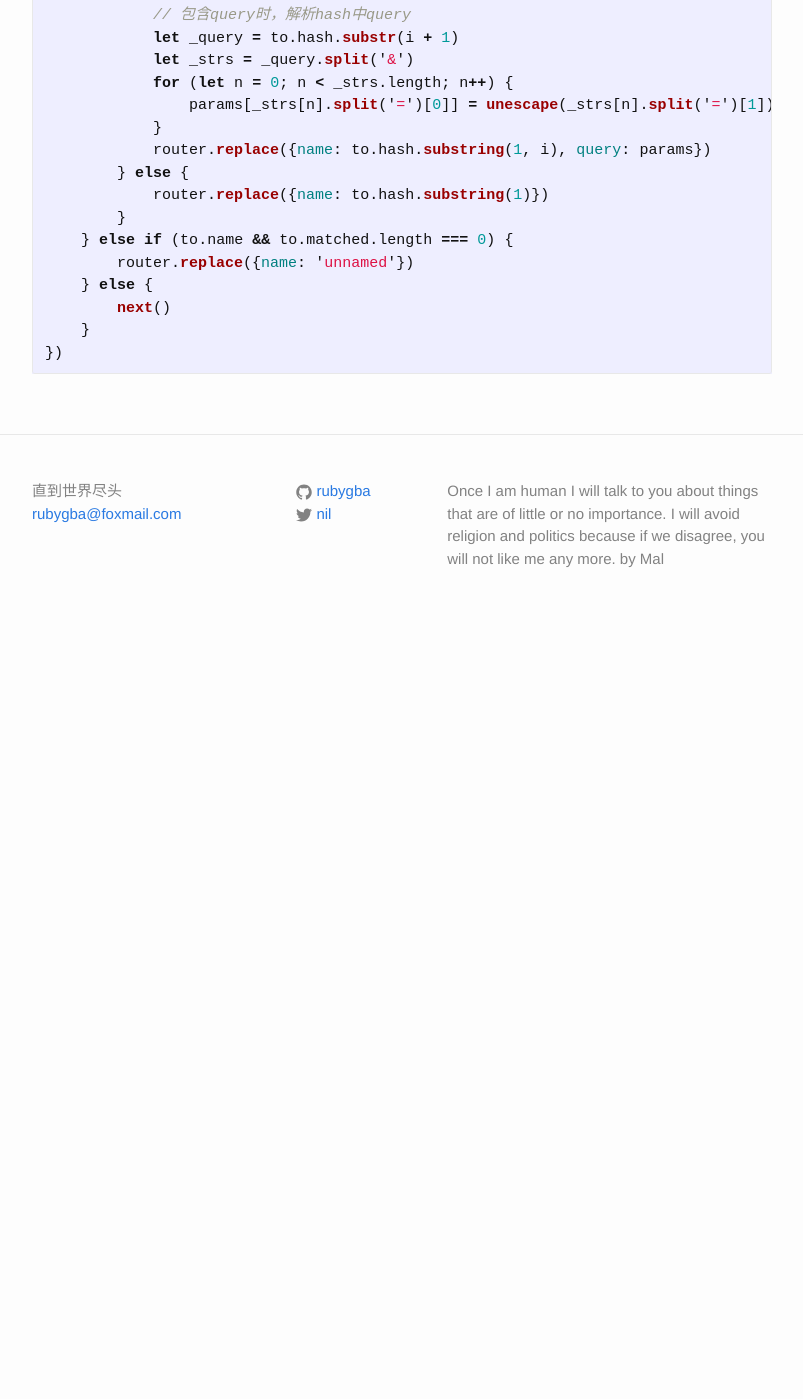
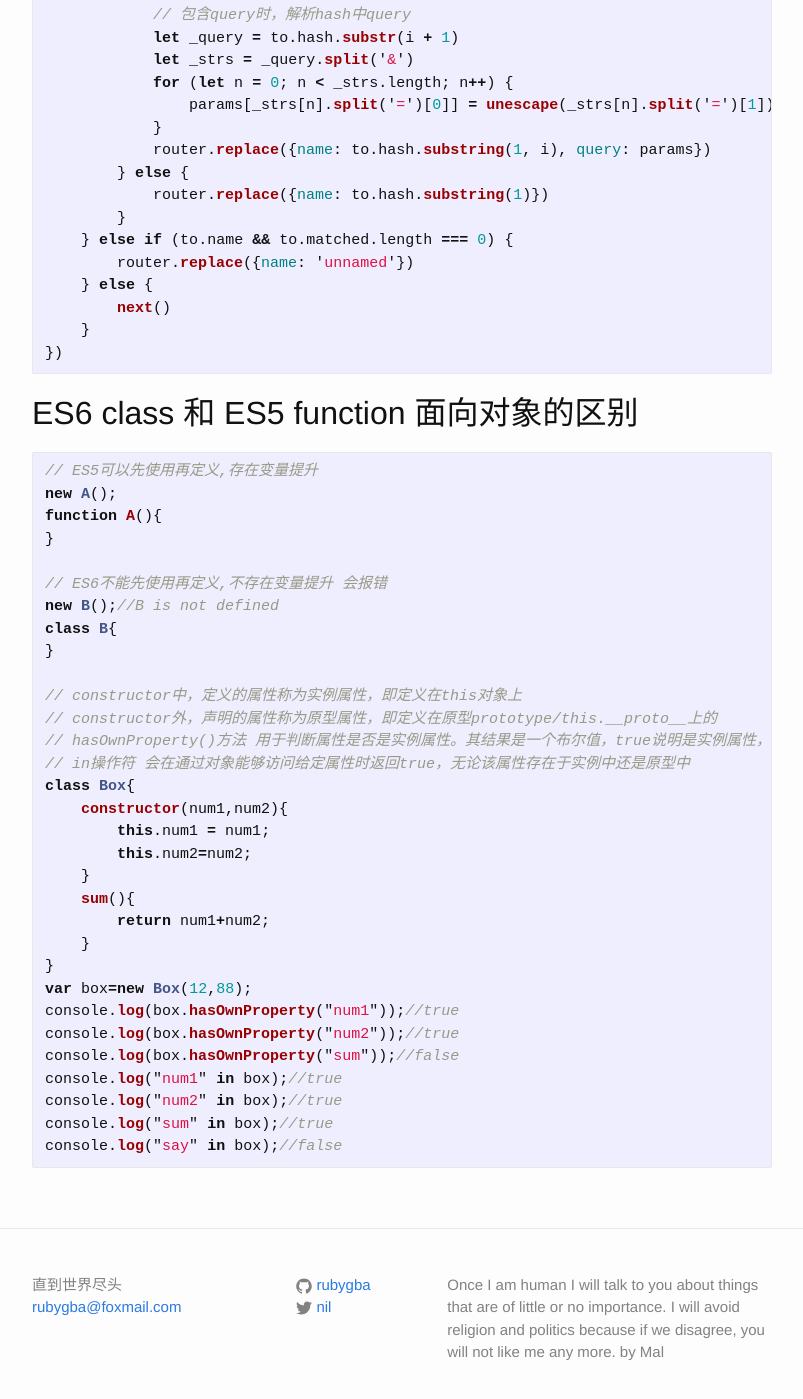
Before and after one commit to rubygba/blog, a Jekyll site: the page built from _posts/2018-02-26-code.md, in a window 1280 px wide and 1400 px high, scrolled down 1848 px. Shown: the whole window, without its empty margins (238-1041 px from the left). Built offline with Jekyll 4.4.1, drawn with Linux system fonts in a browser that asks for light colours; before the commit the page ends 2478 px from its top, so only the background shows below that.

Commit message:
Update 2018-02-26-code.md

````diff
--- a/_posts/2018-02-26-code.md
+++ b/_posts/2018-02-26-code.md
@@ -96,3 +96,39 @@ router.beforeEach((to, from, next) => {
     }
 })
 ```
+
+## ES6 class 和 ES5 function 面向对象的区别
+
+```javascript
+// ES5可以先使用再定义,存在变量提升
+new A();
+function A(){
+}
+
+// ES6不能先使用再定义,不存在变量提升 会报错
+new B();//B is not defined
+class B{
+}
+
+// constructor中，定义的属性称为实例属性，即定义在this对象上
+// constructor外，声明的属性称为原型属性，即定义在原型prototype/this.__proto__上的
+// hasOwnProperty()方法 用于判断属性是否是实例属性。其结果是一个布尔值，true说明是实例属性，false说明不是实例属性
+// in操作符 会在通过对象能够访问给定属性时返回true，无论该属性存在于实例中还是原型中
+class Box{
+    constructor(num1,num2){
+        this.num1 = num1;
+        this.num2=num2;
+    }
+    sum(){
+        return num1+num2;
+    }
+}
+var box=new Box(12,88);
+console.log(box.hasOwnProperty("num1"));//true
+console.log(box.hasOwnProperty("num2"));//true
+console.log(box.hasOwnProperty("sum"));//false
+console.log("num1" in box);//true
+console.log("num2" in box);//true
+console.log("sum" in box);//true
+console.log("say" in box);//false
+```
````
